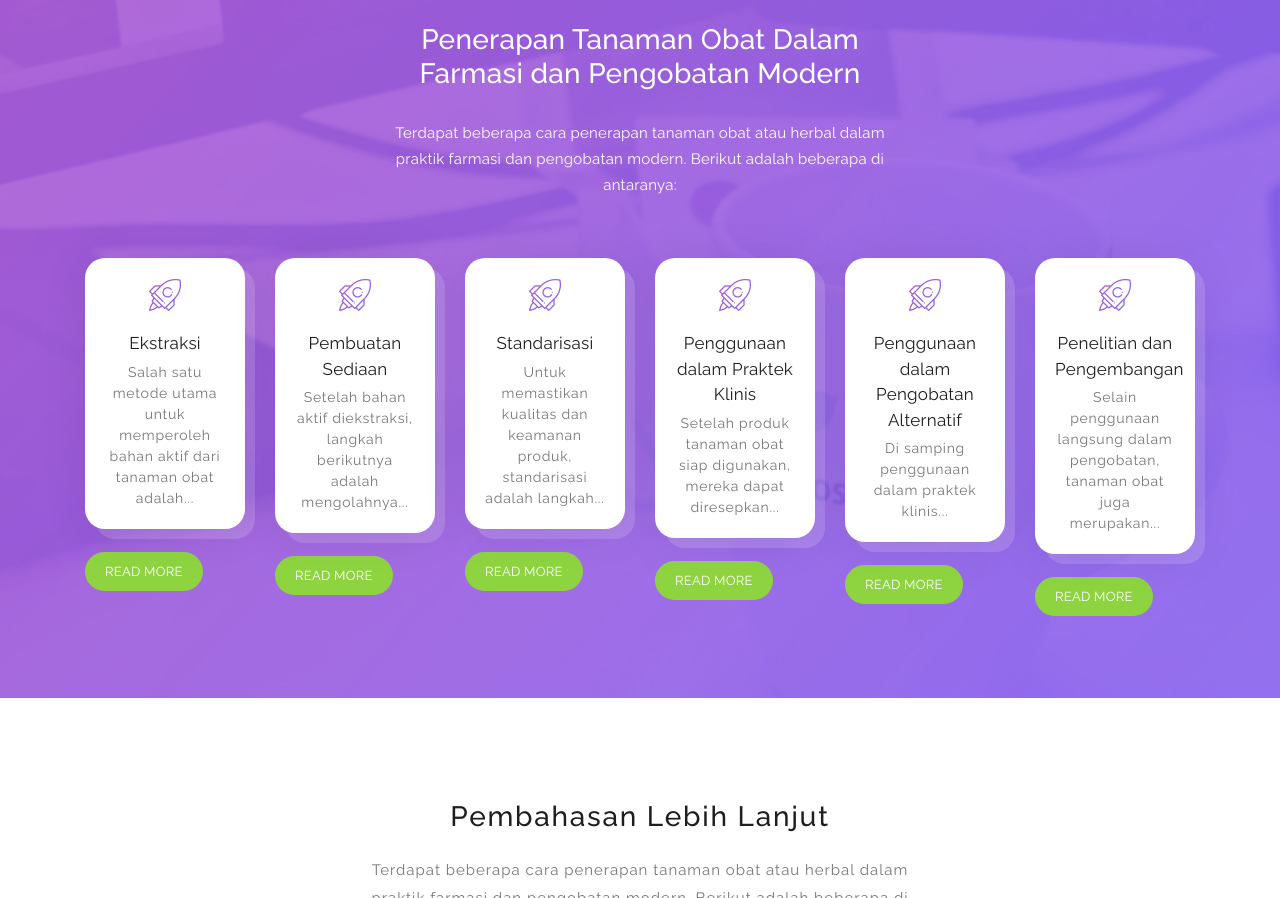
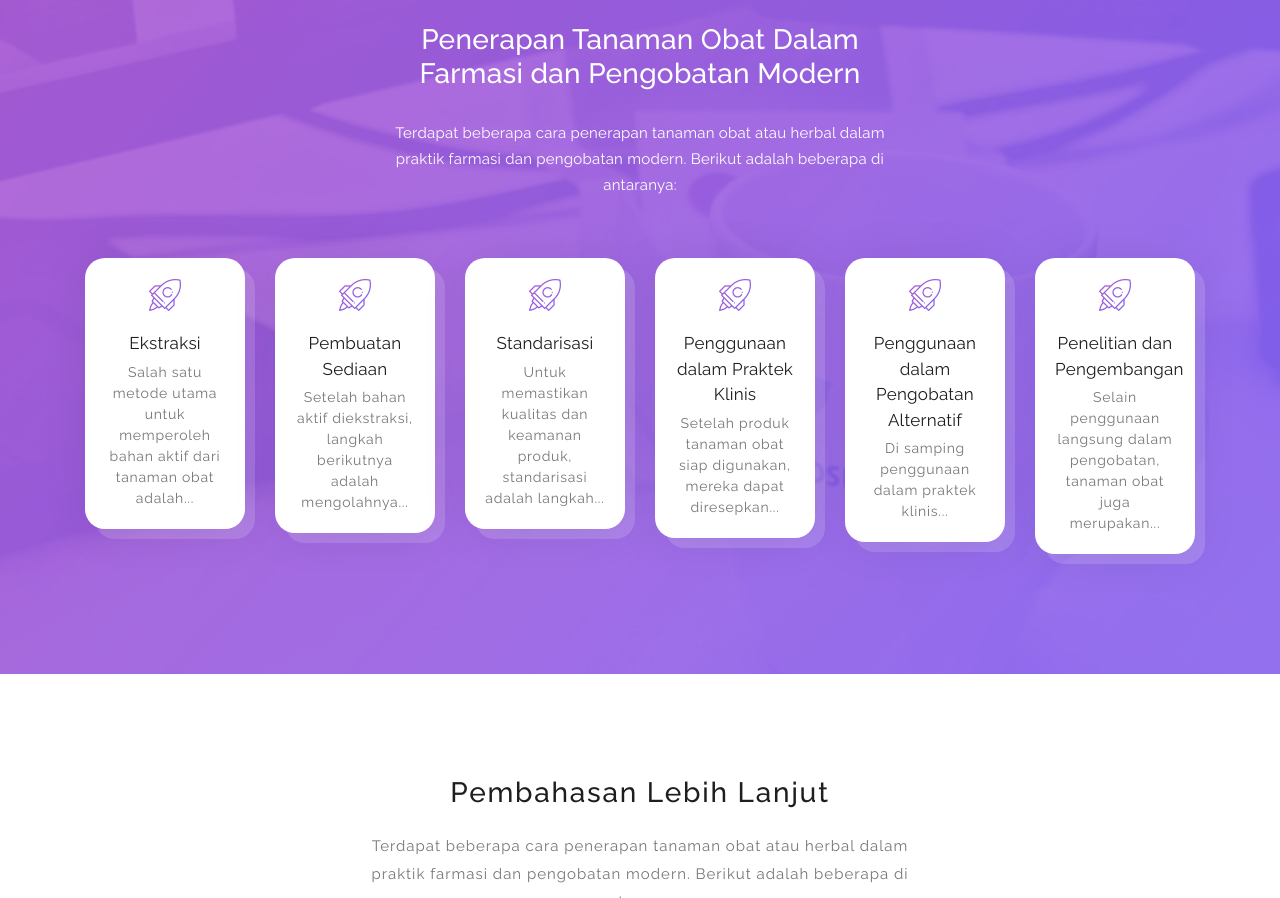
Before and after one commit to afivadnn/PLB-Inform, a plain HTML site: page index.html in a window 1280 px wide. Shown: the part 2536-3434 px from the top of the page. Drawn offline with Linux system fonts and the light colour scheme.

Commit message:
Update index.html

```diff
--- a/index.html
+++ b/index.html
@@ -241,7 +241,7 @@ https://templatemo.com/tm-535-softy-pinko
                             <strong>Ekstraksi</strong>
                             <span>Salah satu metode utama untuk memperoleh bahan aktif dari tanaman obat adalah...</span>
                         </a>
-                        <a href="#" class="main-button" data-target="ekstraksi" >Read More</a>
+
                     </div>
 
                     <div class="col-lg-2 col-md-3 col-sm-6 col-6">
@@ -250,7 +250,7 @@ https://templatemo.com/tm-535-softy-pinko
                             <strong>Pembuatan Sediaan</strong>
                             <span>Setelah bahan aktif diekstraksi, langkah berikutnya adalah mengolahnya...</span>
                         </a>
-                        <a href="#" class="main-button" data-target="pembuatan">Read More</a>
+
                     </div>
 
                     <div class="col-lg-2 col-md-3 col-sm-6 col-6">
@@ -259,7 +259,7 @@ https://templatemo.com/tm-535-softy-pinko
                             <strong>Standarisasi</strong>
                             <span>Untuk memastikan kualitas dan keamanan produk, standarisasi adalah langkah...</span>
                         </a>
-                        <a href="#" class="main-button" data-target="standar">Read More</a>
+
                     </div>
 
                     <div class="col-lg-2 col-md-3 col-sm-6 col-6">
@@ -268,7 +268,7 @@ https://templatemo.com/tm-535-softy-pinko
                             <strong>Penggunaan dalam Praktek Klinis</strong>
                             <span>Setelah produk tanaman obat siap digunakan, mereka dapat diresepkan...</span>
                         </a>
-                        <a href="#" class="main-button" data-target="klinis">Read More</a>
+
                     </div>
 
                     <div class="col-lg-2 col-md-3 col-sm-6 col-6">
@@ -277,7 +277,7 @@ https://templatemo.com/tm-535-softy-pinko
                             <strong>Penggunaan dalam Pengobatan Alternatif</strong>
                             <span>Di samping penggunaan dalam praktek klinis...</span>
                         </a>
-                        <a href="#" class="main-button" data-target="alternatif">Read More</a>
+
                     </div>
 
                     <div class="col-lg-2 col-md-3 col-sm-6 col-6">
@@ -286,7 +286,7 @@ https://templatemo.com/tm-535-softy-pinko
                             <strong>Penelitian dan Pengembangan</strong>
                             <span>Selain penggunaan langsung dalam pengobatan, tanaman obat juga merupakan... </span>
                         </a>
-                        <a href="#" class="main-button" data-target="penelitian">Read More</a>
+
                     </div>
                 </div>
                 <!-- ***** Mini Box End ***** -->
```
